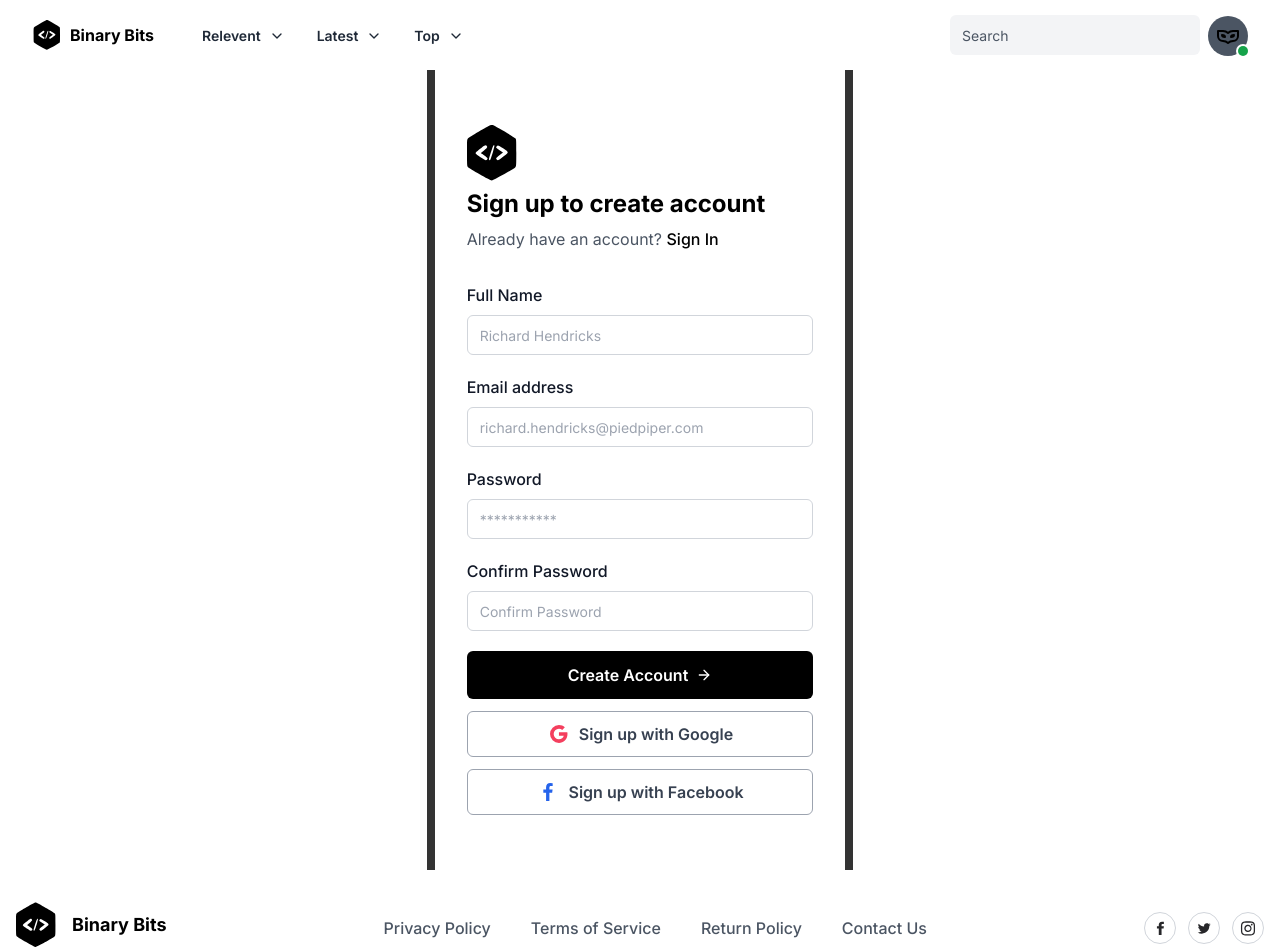
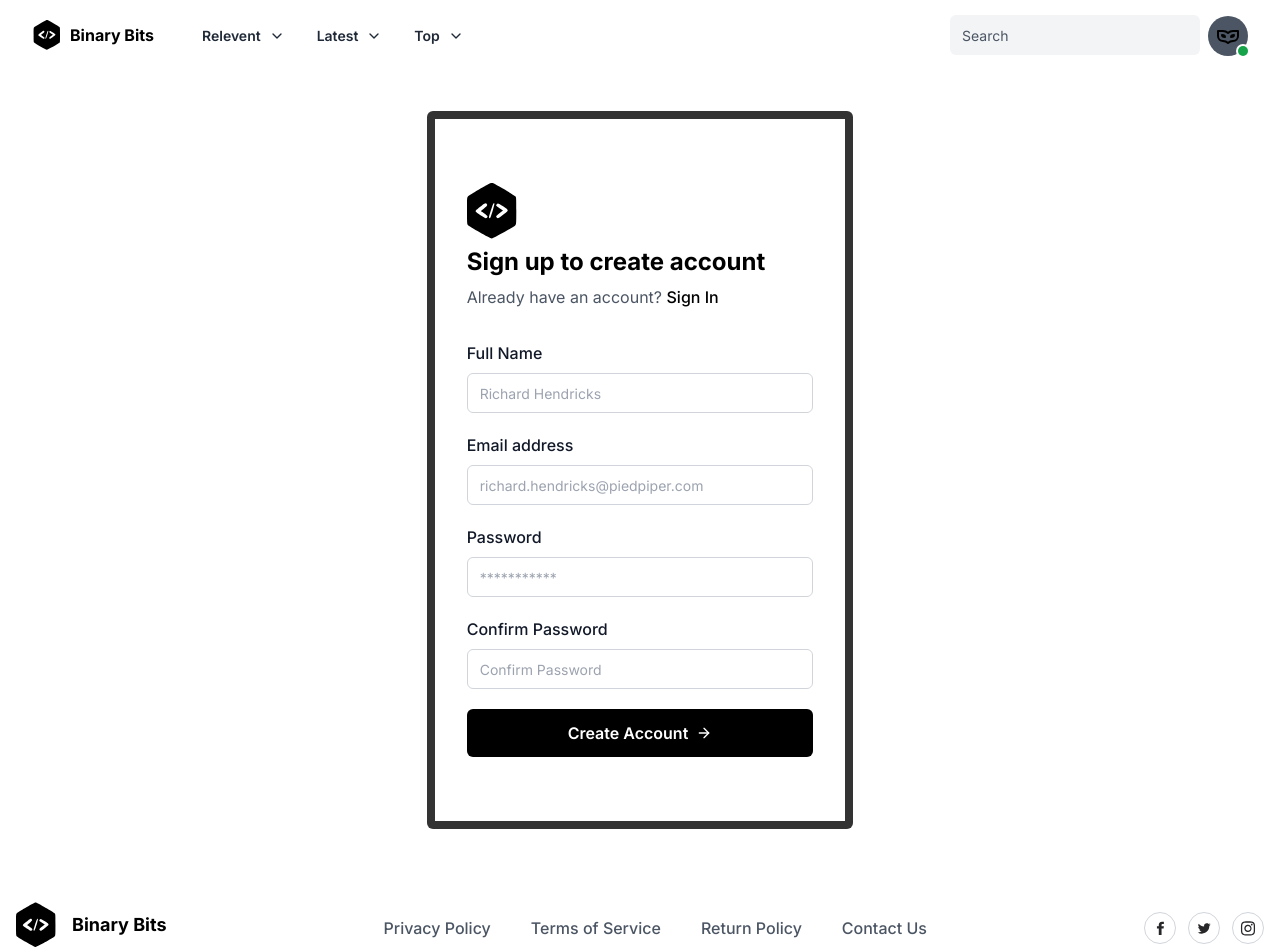
Before and after one commit to Surya-Git-hub/binaryBits, a Next.js app in the folder binary_bits_ui/: page /sign-up in a window 1280 px wide. Shown: the top 952 px of the page. Built offline with nearby package versions, Linux system fonts and the light colour scheme.

Commit message:
cleaned some clutter and fixed typo in signing controller

```diff
--- a/binary_bits_ui/src/app/components/signin.jsx
+++ b/binary_bits_ui/src/app/components/signin.jsx
@@ -6,6 +6,8 @@ import axios from "axios";
 import { useContext } from "react";
 import { useRouter } from "next/navigation";
 import { user_data } from "../context";
+import { useFormik } from "formik";
+import { signUpSchema } from "../helpers/yupSchemas";
 
 export default function SignIn() {
   const { setUserName, setUserEmail } = useContext(user_data);
@@ -22,15 +24,6 @@ export default function SignIn() {
       const api = axios.create({
         // Set the base URL for your API requests
         baseURL: "http://localhost:5000",
-
-        // Set the default headers to skip the preflight request
-        headers: {
-          "Content-Type": "application/json",
-          "Access-Control-Allow-Origin": "http://localhost:3000",
-          "Access-Control-Allow-Methods": "GET, POST, PUT, DELETE",
-          "Access-Control-Allow-Headers": "Content-Type",
-          "Access-Control-Allow-Credentials": true,
-        },
         withCredentials: true,
       });
       const res = await api.post(
--- a/binary_bits_ui/src/app/components/signup.jsx
+++ b/binary_bits_ui/src/app/components/signup.jsx
@@ -10,13 +10,6 @@ import { signUpSchema } from "../helpers/yupSchemas";
 
 export default function SignUp() {
 
-
-    // const [formData, setFormData] = useState({
-    //     name: '',
-    //     email: '',
-    //     password: ''
-    // });
-
     const initialValues = {
         name: "",
         email: "",
@@ -25,48 +18,6 @@ export default function SignUp() {
     };
     const router = useRouter();
 
-    // const handleSubmit = async (e) => {
-    //     e.preventDefault();
-    //     try {
-    //         const api = await axios.create({
-    //             // Set the base URL for your API requests
-    //             baseURL: 'http://localhost:5000',
-
-    //             // Set the default headers to skip the preflight request
-    //             headers: {
-    //                 'Content-Type': 'application/json',
-    //                 'Access-Control-Allow-Origin': 'http://localhost:3000',
-    //                 'Access-Control-Allow-Methods': 'GET, POST, PUT, DELETE',
-    //                 'Access-Control-Allow-Headers': 'Content-Type',
-    //                 'Access-Control-Allow-Credentials': true,
-    //             },
-    //         });
-    //         const res = await api.post('http://localhost:5000/api/user/sign-up', formData);
-
-    //         if (res.status == 201) {
-    //             // Handle successful signup
-    //             console.log('Signup successful', res);
-    //             router.push('/check-email')
-
-    //         } else {
-    //             // Handle signup failure
-    //             console.log('Signup failed', res);
-    //         }
-    //     } catch (error) {
-    //         console.error('Error:', error);
-    //     }
-    // };
-
-    // const handleChange = (e) => {
-    //     e.preventDefault();
-    //     setFormData((prevData) => ({
-    //         ...prevData,
-    //         [e.target.id]: e.target.value
-    //     }));
-    //     console.log(e.target.id, " ", e.target.value);
-    // };
-
-
     const { values, handleBlur, handleChange, handleSubmit, errors, touched } =
         useFormik({
             initialValues,
@@ -74,10 +25,27 @@ export default function SignUp() {
             validateOnChange: true,
             validateOnBlur: false,
             //// By disabling validation onChange and onBlur formik will validate on submit.
-            onSubmit: (values, action) => {
-                console.log("🚀 ~ file: App.jsx ~ line 17 ~ App ~ values", values);
-                //// to get rid of all the values after submitting the form
-                action.resetForm();
+            onSubmit: async (values, action) => {
+                try {
+                    const api = axios.create({
+                        baseURL: 'http://localhost:5000',
+                    });
+                    const res = await api.post('http://localhost:5000/api/user/register', values);
+
+                    if (res.status == 201) {
+                        // Handle successful signup
+                        console.log('Signup successful', res);
+                        router.push('/check-email')
+
+                    } else {
+                        // Handle signup failure
+                        console.log('Signup failed', res);
+                    }
+                } catch (error) {
+                    console.error('Error:', error);
+                }
+
+                console.log(values)
             },
         });
 
@@ -199,7 +167,6 @@ export default function SignUp() {
                             </div>
                             <div>
                                 <button
-                                    // type="button"
                                     type="submit"
                                     className="inline-flex w-full items-center justify-center rounded-md bg-black px-3.5 py-2.5 font-semibold leading-7 text-white hover:bg-black/80"
                                 >
@@ -208,40 +175,6 @@ export default function SignUp() {
                             </div>
                         </div>
                     </form>
-                    <div className="mt-3 space-y-3">
-                        <button
-                            type="button"
-                            className="relative inline-flex w-full items-center justify-center rounded-md border border-gray-400 bg-white px-3.5 py-2.5 font-semibold text-gray-700 transition-all duration-200 hover:bg-gray-100 hover:text-black focus:bg-gray-100 focus:text-black focus:outline-none"
-                        >
-                            <span className="mr-2 inline-block">
-                                <svg
-                                    className="h-6 w-6 text-rose-500"
-                                    xmlns="http://www.w3.org/2000/svg"
-                                    viewBox="0 0 24 24"
-                                    fill="currentColor"
-                                >
-                                    <path d="M20.283 10.356h-8.327v3.451h4.792c-.446 2.193-2.313 3.453-4.792 3.453a5.27 5.27 0 0 1-5.279-5.28 5.27 5.27 0 0 1 5.279-5.279c1.259 0 2.397.447 3.29 1.178l2.6-2.599c-1.584-1.381-3.615-2.233-5.89-2.233a8.908 8.908 0 0 0-8.934 8.934 8.907 8.907 0 0 0 8.934 8.934c4.467 0 8.529-3.249 8.529-8.934 0-.528-.081-1.097-.202-1.625z"></path>
-                                </svg>
-                            </span>
-                            Sign up with Google
-                        </button>
-                        <button
-                            type="button"
-                            className="relative inline-flex w-full items-center justify-center rounded-md border border-gray-400 bg-white px-3.5 py-2.5 font-semibold text-gray-700 transition-all duration-200 hover:bg-gray-100 hover:text-black focus:bg-gray-100 focus:text-black focus:outline-none"
-                        >
-                            <span className="mr-2 inline-block">
-                                <svg
-                                    className="h-6 w-6 text-[#2563EB]"
-                                    xmlns="http://www.w3.org/2000/svg"
-                                    viewBox="0 0 24 24"
-                                    fill="currentColor"
-                                >
-                                    <path d="M13.397 20.997v-8.196h2.765l.411-3.209h-3.176V7.548c0-.926.258-1.56 1.587-1.56h1.684V3.127A22.336 22.336 0 0 0 14.201 3c-2.444 0-4.122 1.492-4.122 4.231v2.355H7.332v3.209h2.753v8.202h3.312z"></path>
-                                </svg>
-                            </span>
-                            Sign up with Facebook
-                        </button>
-                    </div>
                 </div>
             </div>
         </section>
```
Also changed, not shown: 1 other file (tests, documents, lock files or other folders).
